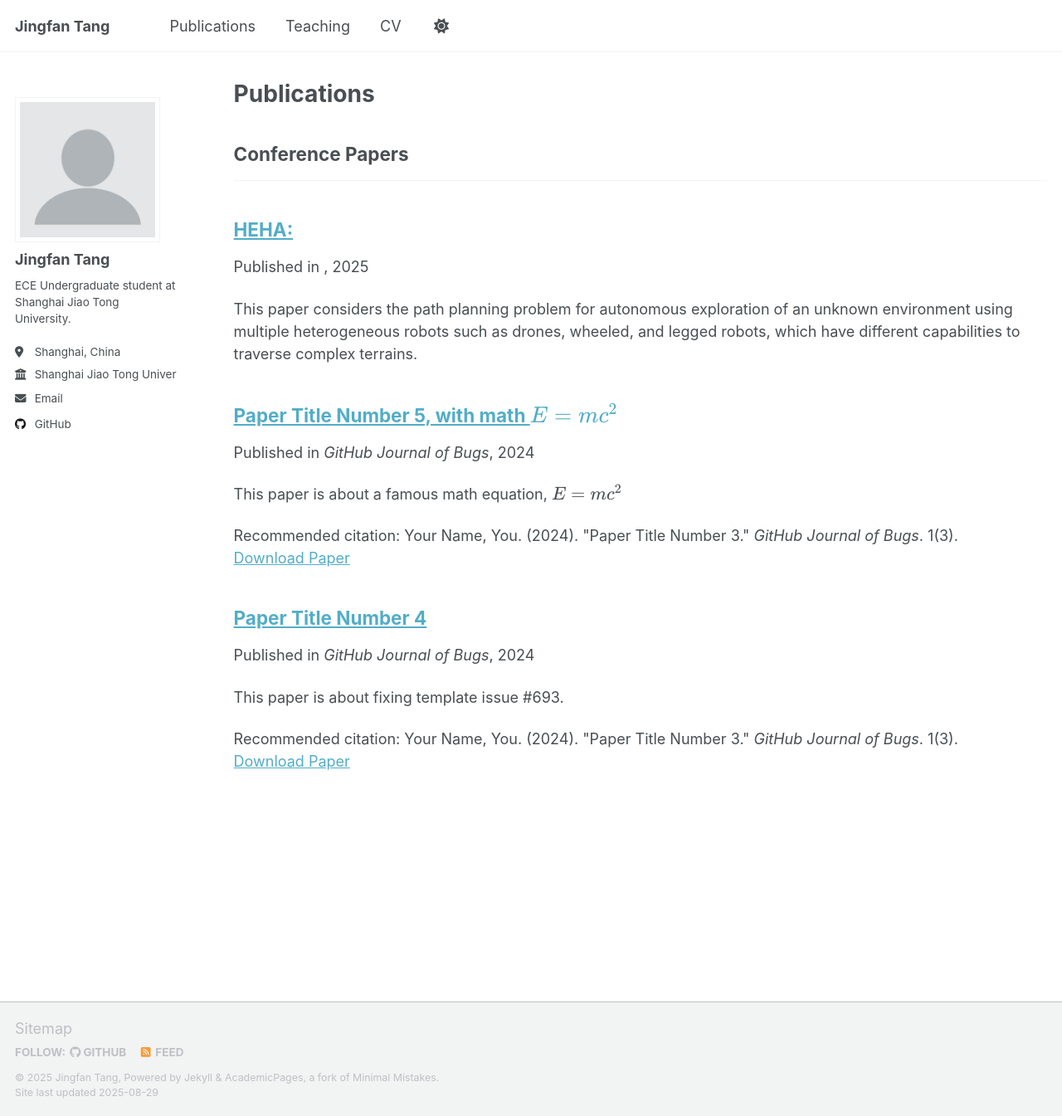
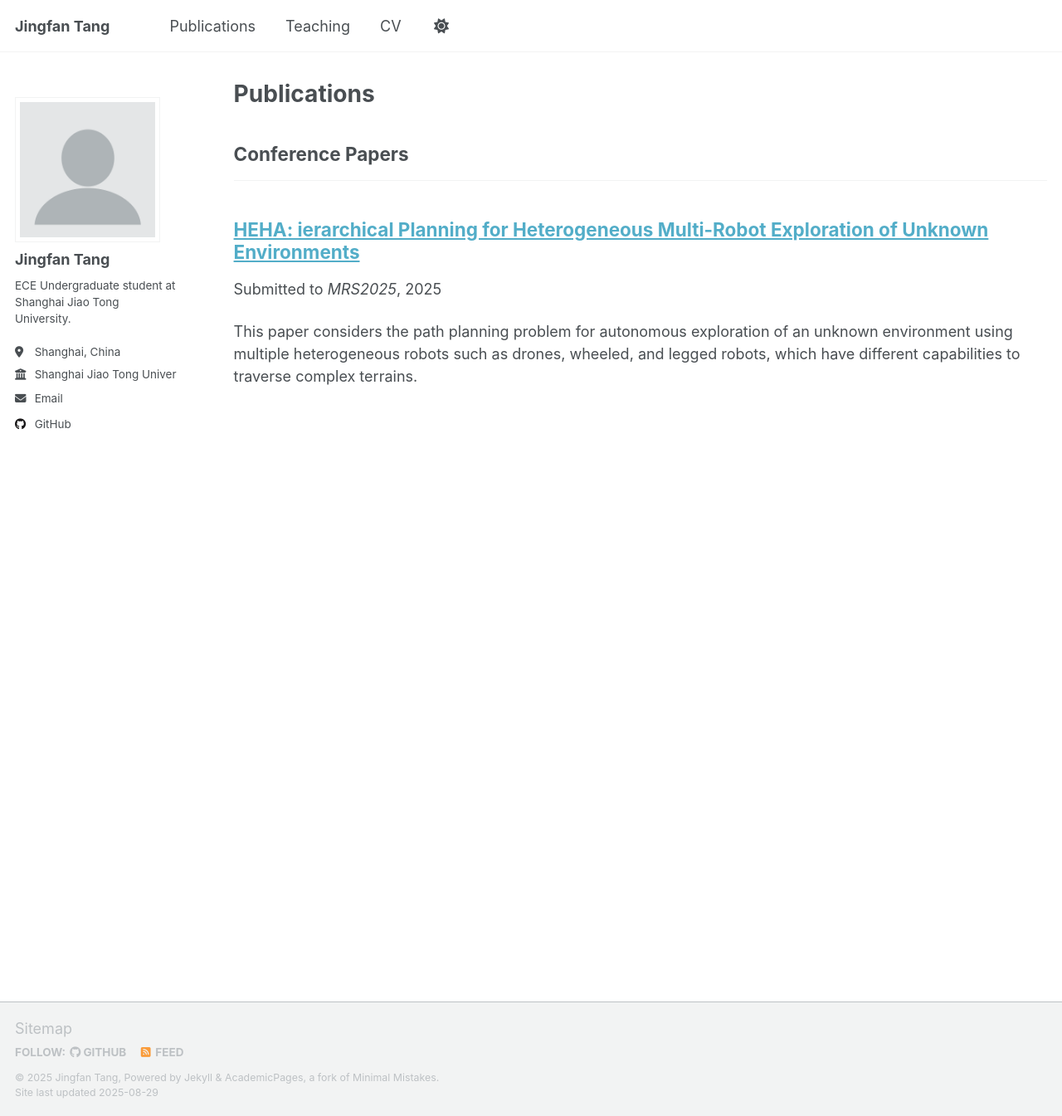
Before and after one commit to tangjingfan/tangjingfan.github.io, a Jekyll site: the page built from _pages/publications.html, in a window 1280 px wide and 1345 px high. Shown: the whole window at 83% size. Built offline with Jekyll 4.4.1, drawn with Linux system fonts in a browser that asks for light colours; a script that is not in the unit is left out.

Commit message:
test: submission

```diff
--- a/_includes/archive-single.html
+++ b/_includes/archive-single.html
@@ -41,7 +41,11 @@
         {% if post.collection == 'teaching' %}
           <p> {{ post.type }}, <i>{{ post.venue }}</i>, {{ post.date | default: "1900-01-01" | date: "%Y" }} </p>
         {% elsif post.collection == 'publications' %}
-          <p>Published in <i>{{ post.venue }}</i>, {{ post.date | default: "1900-01-01" | date: "%Y" }} </p>
+          {% if post.submission %}
+            <p>Submitted to <i>{{ post.submission }}</i>, {{ post.date | default: "1900-01-01" | date: "%Y" }} </p>
+          {% else %}
+            <p>Published in <i>{{ post.venue }}</i>, {{ post.date | default: "1900-01-01" | date: "%Y" }} </p>
+          {% endif %}
         {% elsif post.date %}
          <p class="page__date"><strong><i class="fa fa-fw fa-calendar" aria-hidden="true"></i> {{ site.data.ui-text[site.locale].date_label | default: "Published:" }}</strong> <time datetime="{{ post.date | default: "1900-01-01" | date_to_xmlschema }}">{{ post.date | default: "1900-01-01" | date: "%B %d, %Y" }}</time></p>
         {% endif %}
--- a/_publications/HEHA.md
+++ b/_publications/HEHA.md
@@ -1,10 +1,11 @@
 ---
-title: "HEHA:"
+title: "HEHA: ierarchical Planning for Heterogeneous Multi-Robot Exploration of Unknown Environments"
 collection: publications
 category: conferences
 permalink: /publication/HEHA
 excerpt: 'This paper considers the path planning problem for autonomous exploration of an unknown environment using multiple heterogeneous robots such as drones, wheeled, and legged robots, which have different capabilities to traverse complex terrains.'
 date: 2025-07-09
+submission: MRS2025
 # venue: 'GitHub Journal of Bugs'
 # paperurl: 'http://academicpages.github.io/files/paper3.pdf'
 # citation: 'Your Name, You. (2024). &quot;Paper Title Number 3.&quot; <i>GitHub Journal of Bugs</i>. 1(3).'
```
Also changed, not shown: _publications/2024-02-17-paper-title-number-4.md (+1 -1 lines), _publications/2025-06-08-paper-title-number-5.md (+1 -1 lines).
